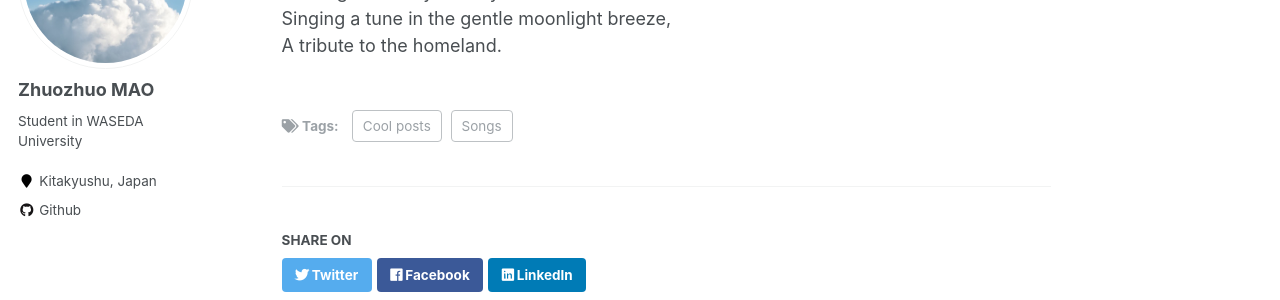
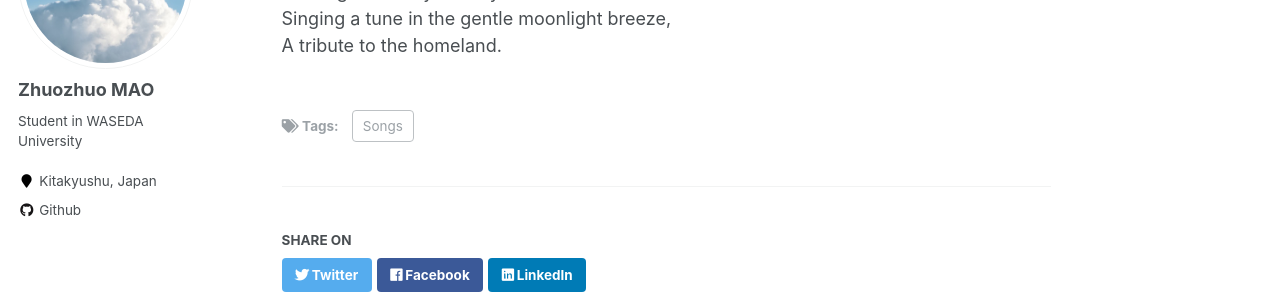
Before and after one commit to zhzhmao/zhzhmao.github.io, a Jekyll site: the page built from _posts/2023-08-05-blog-post-1.md, in a window 1280 px wide and 900 px high, scrolled down 1219 px. Shown: the part 142-442 px from the top of the window. Built offline with Jekyll 4.4.1, drawn with Linux system fonts in a browser that asks for light colours.

Commit message:
modified:   _posts/2023-08-05-blog-post-1.md

```diff
--- a/_posts/2023-08-05-blog-post-1.md
+++ b/_posts/2023-08-05-blog-post-1.md
@@ -3,7 +3,6 @@ title: 'Amyran'
 date: 2023-08-05
 permalink: /posts/2023/08/blog-post-1/
 tags:
-  - Cool posts
   - Songs
 ---
 
```
